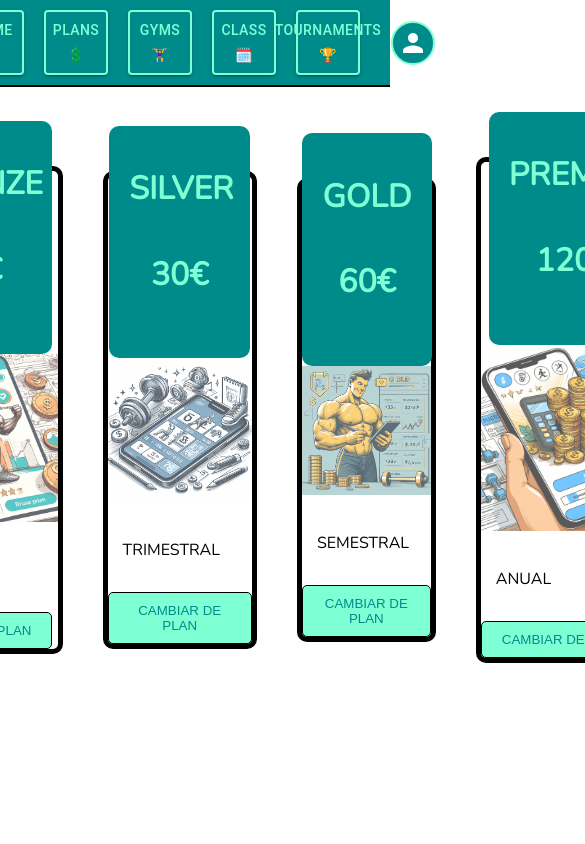
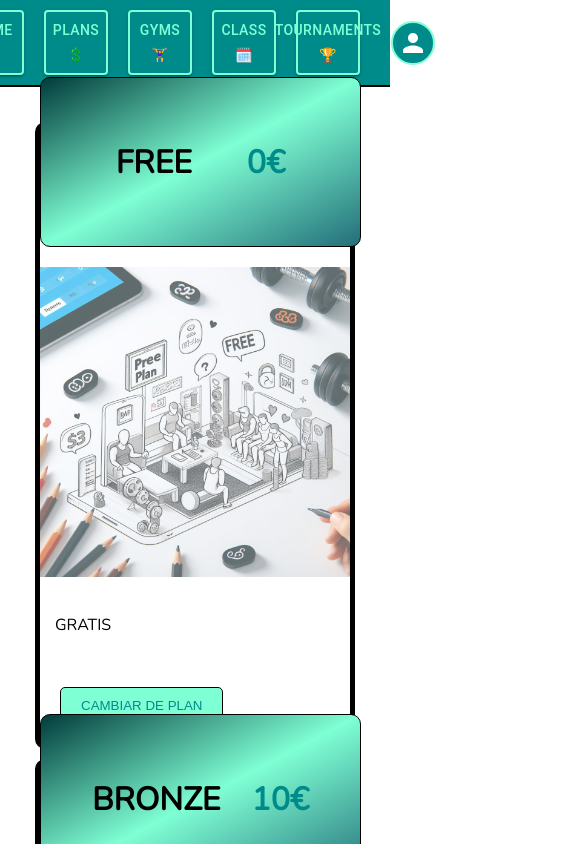
Before and after one commit to SusannaBH/SigmaGym, a React (Vite) app: page /plans in a window 390 px wide. Shown: the top 844 px of the page, 585 px wide, since content can reach past the window. Built offline with nearby package versions, Linux system fonts and the light colour scheme.

Commit message:
FE_Susana_10_12_23: trabajando en la pagina de Plans

```diff
--- a/src/components/plans/styles.module.css
+++ b/src/components/plans/styles.module.css
@@ -3,7 +3,7 @@
   flex-direction: row;
   align-items: center;
   justify-content: center;
-  padding: 50px;
+  padding: 30px;
 }
 
 .card {
@@ -23,7 +23,8 @@
 .container {
   margin: 0 auto;
   width: 70%;
-  background-color: darkcyan;
+  background: linear-gradient(to bottom right, rgb(1, 59, 59), aquamarine, #236e79);
+  border: black 1px solid;
   border-radius: 10px;
   text-align: center;
   padding: 20px;
@@ -31,15 +32,14 @@
 }
 
 .title {
-  font-size: 2rem;
+  font-size: 1rem;
   font-weight: bold;
-  color: aquamarine;
-  margin-bottom: 10px;
+  color: black;
 }
 
 .price {
-  font-size: 2rem;
-  color: aquamarine;
+  font-size: 1.6rem;
+  color: darkcyan;
 }
 
 .information {
@@ -48,6 +48,7 @@
 }
 
 .buttonChange {
+  margin: 20px;
   padding: 10px 20px;
   background-color: aquamarine;
   color: darkcyan;
@@ -62,9 +63,44 @@
   color: aquamarine;
 }
 
-.image{
+.image {
   width: 100%;
   height: 100%;
   object-fit: cover;
   opacity: 0.65;
+  margin-top: 20px;
 }
+
+/* Estilos específicos para dispositivos medianos */
+@media screen and (max-width: 768px) {
+  .estructure {
+    flex-direction: column;
+  }
+
+  .card {
+    margin: 70px;
+  }
+
+  .container {
+    width: 90%;
+    display: flex;
+    align-items: center;
+    justify-content: space-evenly;
+    flex-direction: row;
+  }
+
+  .title{
+    font-size: 2rem;
+  }
+
+  .price{
+    font-size: 2rem;
+  }
+}
+
+/* Estilos específicos para dispositivos pequeños */
+@media screen and (max-width: 576px) {
+  .card {
+    margin: 5px;
+  }
+}
```
